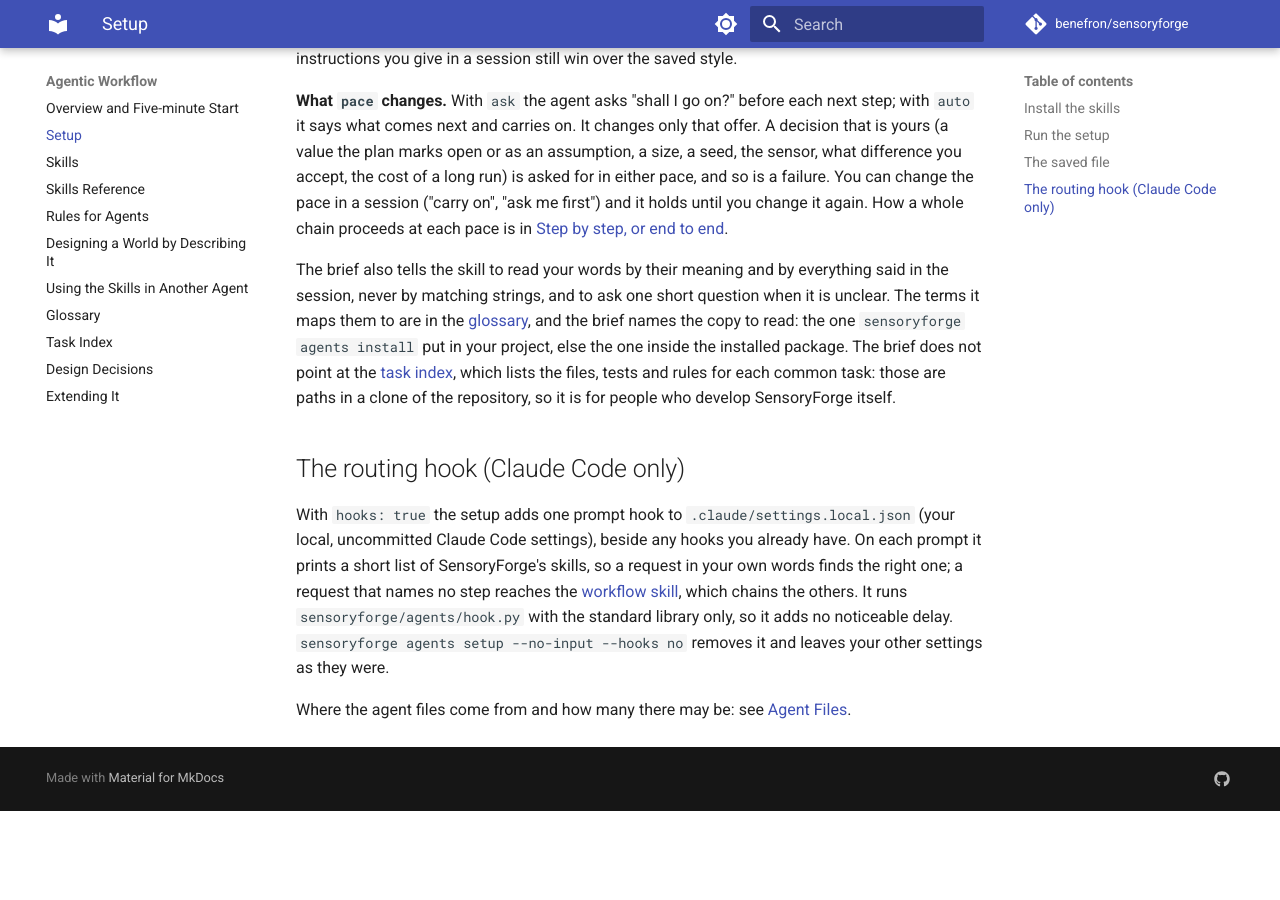
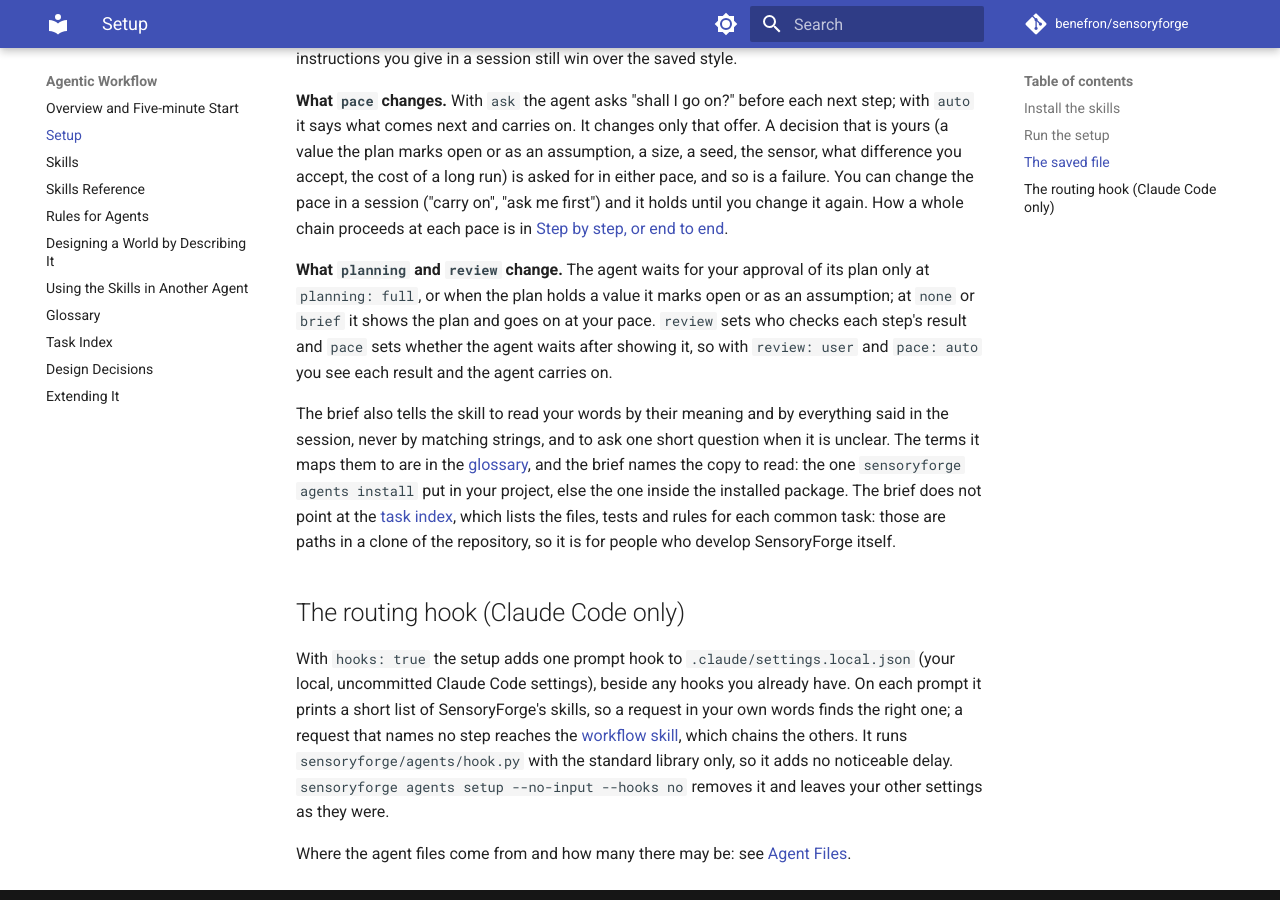
Before and after one commit to benefron/sensoryforge, an MkDocs documentation site: the page built from docs/user_guide/agent_setup.md, in a window 1280 px wide and 900 px high, scrolled down 2435 px. Built offline with MkDocs 1.6.1 and Material for MkDocs 9.7.7, drawn with Linux system fonts in a browser that asks for light colours; comment, search, counter and statistics services are not loaded; before the commit the page ends 3246 px from its top, so only the background shows below that.

Commit message:
docs(agents): the workflow waits for plan approval only at full planning or an open value
B6f's change 9, made in R-B now that Ben has answered the R-B6 review's
decision 1 (D-4f3f26a). The workflow skill's step 2 and its chain table
wait for the plan's approval only when the brief asks for full planning
or the plan holds a value marked open or as an assumption; step 4 says
the review line sets who checks a step's result and the pace whether to
wait. agent_setup.md says the same for the user. The generated skills
reference has no body text, so it is unchanged.

Closes: F-74a14f5
Refs: D-4f3f26a

Co-Authored-By: Claude Opus 5.5 <noreply@anthropic.com>
Claude-Session: https://claude.ai/code/session_01TB1w7fStEMLgaxQLo3LM8r

```diff
--- a/docs/user_guide/agent_setup.md
+++ b/docs/user_guide/agent_setup.md
@@ -91,6 +91,12 @@ a failure. You can change the pace in a session ("carry on", "ask me first") and
 until you change it again. How a whole chain proceeds at each pace is in
 [Step by step, or end to end](agent_skills.md#step-by-step-or-end-to-end).
 
+**What `planning` and `review` change.** The agent waits for your approval of its plan only
+at `planning: full`, or when the plan holds a value it marks open or as an assumption; at
+`none` or `brief` it shows the plan and goes on at your pace. `review` sets who checks each
+step's result and `pace` sets whether the agent waits after showing it, so with
+`review: user` and `pace: auto` you see each result and the agent carries on.
+
 The brief also tells the skill to read your words by their meaning and by everything said in
 the session, never by matching strings, and to ask one short question when it is unclear.
 The terms it maps them to are in the [glossary](../agents/glossary.md), and the brief names the copy
```
Also changed, not shown: sensoryforge/agents/skills/sensoryforge-workflow/SKILL.md (+9 -5 lines).
